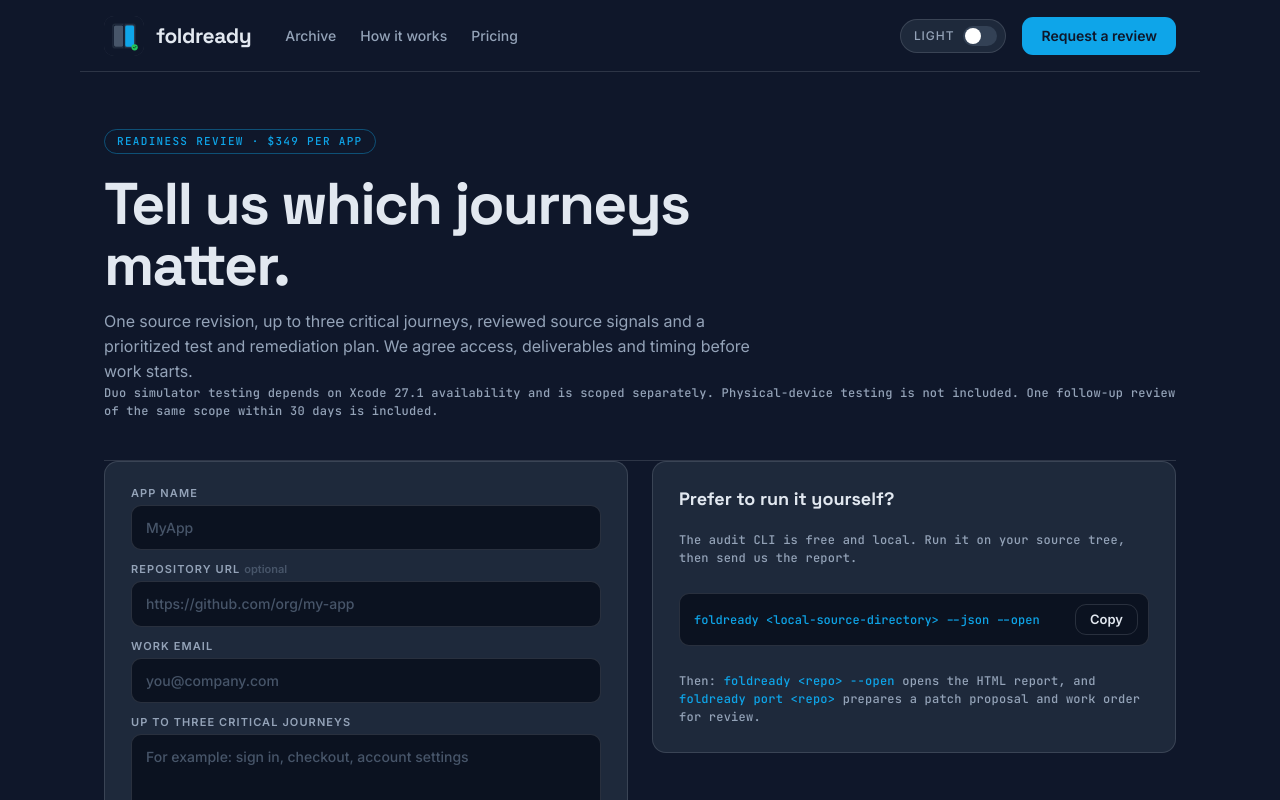
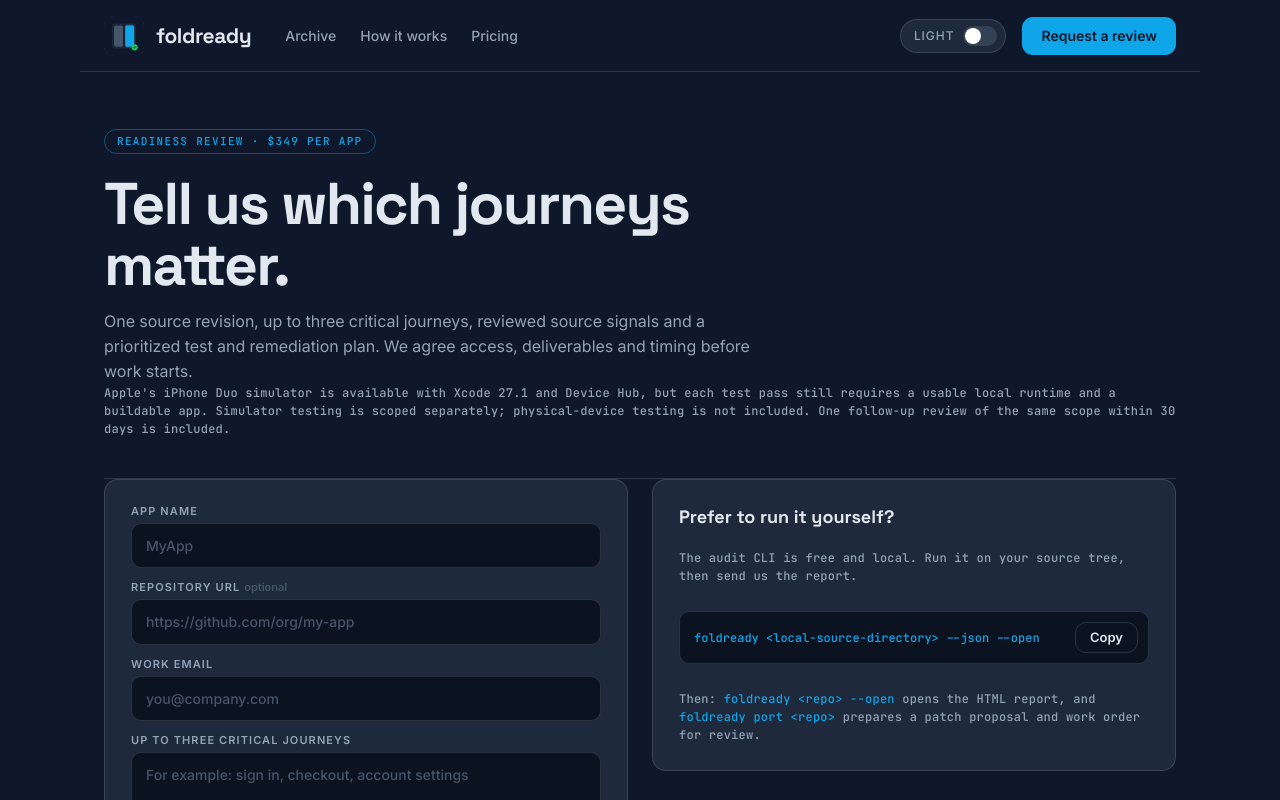
Before and after one commit to guillaume-flambard/foldready, a Next.js app in the folder web/: page /get-scored in a window 1280 px wide. Shown: the top 800 px of the page. Built offline with nearby package versions, Linux system fonts and the light colour scheme.

Commit message:
web: clarify currently released Duo tools and separate test scope

```diff
--- a/web/app/get-scored/page.tsx
+++ b/web/app/get-scored/page.tsx
@@ -13,7 +13,7 @@
         <span className="kicker">Readiness review · $349 per app</span>
         <h1>Tell us which journeys matter.</h1>
         <p className="lede">One source revision, up to three critical journeys, reviewed source signals and a prioritized test and remediation plan. We agree access, deliverables and timing before work starts.</p>
-        <p className="spec">Duo simulator testing depends on Xcode 27.1 availability and is scoped separately. Physical-device testing is not included. One follow-up review of the same scope within 30 days is included.</p>
+        <p className="spec">Apple's iPhone Duo simulator is available with Xcode 27.1 and Device Hub, but each test pass still requires a usable local runtime and a buildable app. Simulator testing is scoped separately; physical-device testing is not included. One follow-up review of the same scope within 30 days is included.</p>
       </header>
       <GetScoredForm />
     </main>
```
